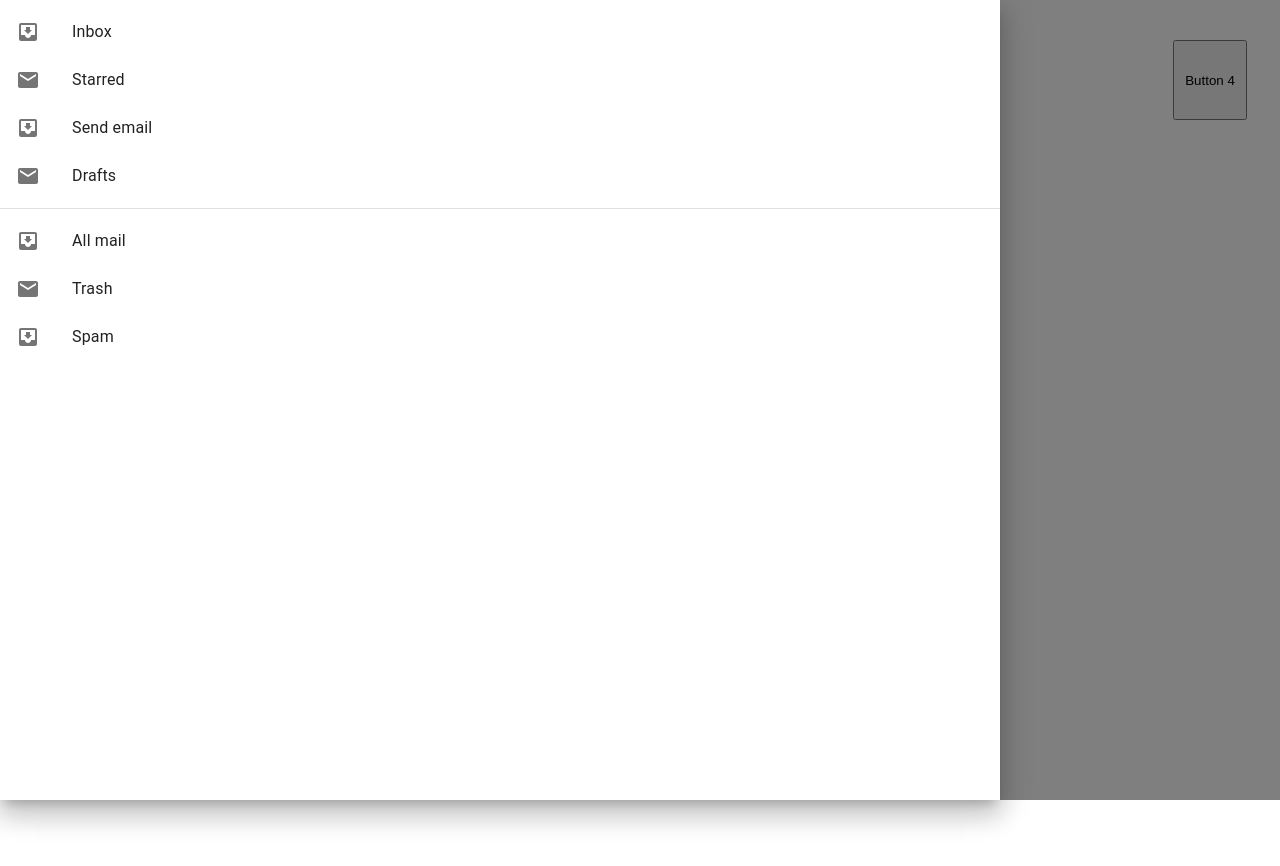
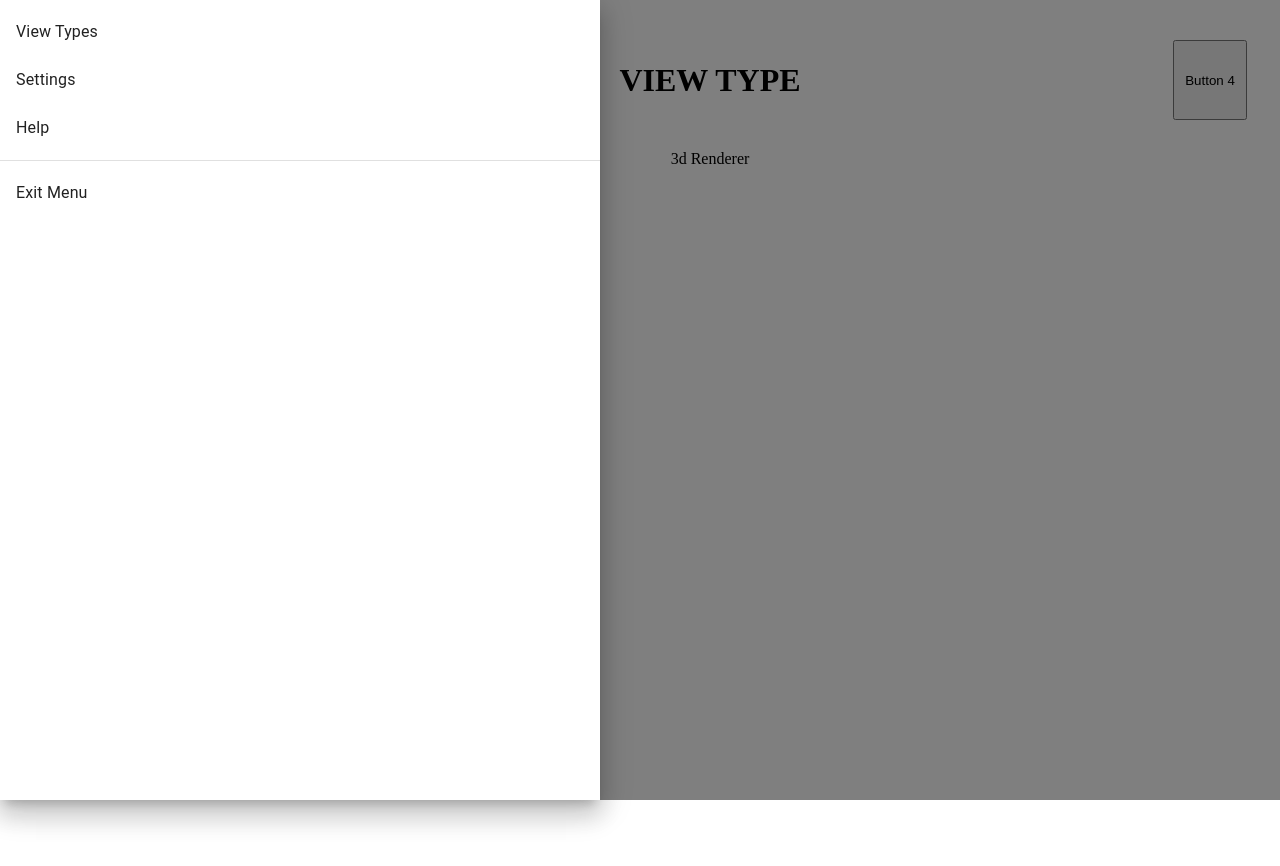
Before and after one commit to ariabrams65/DicomViewer3D, a React (Vite) app in the folder react-client/: page / in a window 1280 px wide. Both pictures are taken after a click on the button 70 px from the left and 60 px from the top of the page. Shown: the top 866 px of the page. Built offline with nearby package versions, Linux system fonts and the light colour scheme; the HTML template or start-up script is replaced by a standard one.

Commit message:
changed names and balanced buttons

```diff
--- a/react-client/index.html
+++ b/react-client/index.html
@@ -4,7 +4,7 @@
     <meta charset="UTF-8" />
     <link rel="icon" type="image/svg+xml" href="/vite.svg" />
     <meta name="viewport" content="width=device-width, initial-scale=1.0" />
-    <title>disgusting shit
+    <title>Patient Dashboard
     </title>
   </head>
   <body>
--- a/react-client/src/components/Sidebar.jsx
+++ b/react-client/src/components/Sidebar.jsx
@@ -8,29 +8,27 @@ import ListItem from '@mui/material/ListItem';
 import ListItemButton from '@mui/material/ListItemButton';
 import ListItemIcon from '@mui/material/ListItemIcon';
 import ListItemText from '@mui/material/ListItemText';
-import InboxIcon from '@mui/icons-material/MoveToInbox';
-import MailIcon from '@mui/icons-material/Mail';
 import IconButton from '@mui/material/IconButton';
 import DensityMediumIcon from '@mui/icons-material/DensityMedium';
 
 
 
 export default function TemporaryDrawer() {
+
   const [open, setOpen] = React.useState(false);
 
   const toggleDrawer = (newOpen) => () => {
     setOpen(newOpen);
   };
 
+
+
   const DrawerList = (
-    <Box sx={{ width: 1000 }} role="presentation" onClick={toggleDrawer(false)}>
+    <Box sx={{ width: 600 }} role="presentation" onClick={toggleDrawer(false)}>
       <List>
-        {['Inbox', 'Starred', 'Send email', 'Drafts'].map((text, index) => (
+        {['View Types', 'Settings', 'Help'].map((text, index) => (
           <ListItem key={text} disablePadding>
             <ListItemButton>
-              <ListItemIcon>
-                {index % 2 === 0 ? <InboxIcon /> : <MailIcon />}
-              </ListItemIcon>
               <ListItemText primary={text} />
             </ListItemButton>
           </ListItem>
@@ -38,12 +36,9 @@ export default function TemporaryDrawer() {
       </List>
       <Divider />
       <List>
-        {['All mail', 'Trash', 'Spam'].map((text, index) => (
+        {['Exit Menu'].map((text, index) => (
           <ListItem key={text} disablePadding>
             <ListItemButton>
-              <ListItemIcon>
-                {index % 2 === 0 ? <InboxIcon /> : <MailIcon />}
-              </ListItemIcon>
               <ListItemText primary={text} />
             </ListItemButton>
           </ListItem>
@@ -58,7 +53,7 @@ export default function TemporaryDrawer() {
 // </IconButton>
   return (
     <div>
-      <IconButton onClick={toggleDrawer(true)}><DensityMediumIcon/></IconButton>
+      <IconButton className='icon' onClick={toggleDrawer(true)}><DensityMediumIcon/></IconButton>
       <Drawer open={open} onClose={toggleDrawer(false)}>
         {DrawerList}
       </Drawer>
--- a/react-client/src/components/Toolbar.jsx
+++ b/react-client/src/components/Toolbar.jsx
@@ -5,7 +5,9 @@ function Toolbar() { // Receive props
 
     return (
         <>
-            <TemporaryDrawer />
+            <div className='side'>
+            <TemporaryDrawer/>
+            </div>
             {/* <button onClick={() => toggleSidebar(!collapsed)}>Toggle Sidebar</button> */}
             {/* Use the toggleSidebar function */}
             <button className='left'>Button 2</button>
--- a/react-client/src/styles/App.css
+++ b/react-client/src/styles/App.css
@@ -62,3 +62,16 @@
   align-items: center;
   padding: 10px;
 }
+
+.side{
+  grid-column-start: col1;
+  grid-column-end: col2;
+  grid-row-start: row1;
+  grid-row-end: row2;
+  align-items: center;
+  padding-top: 30%;
+}
+
+.icon{
+  transform: scale(1.8);
+}
```
